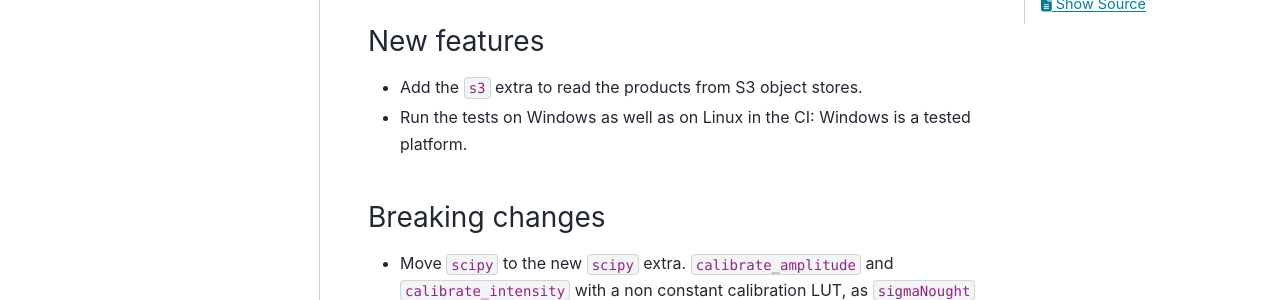
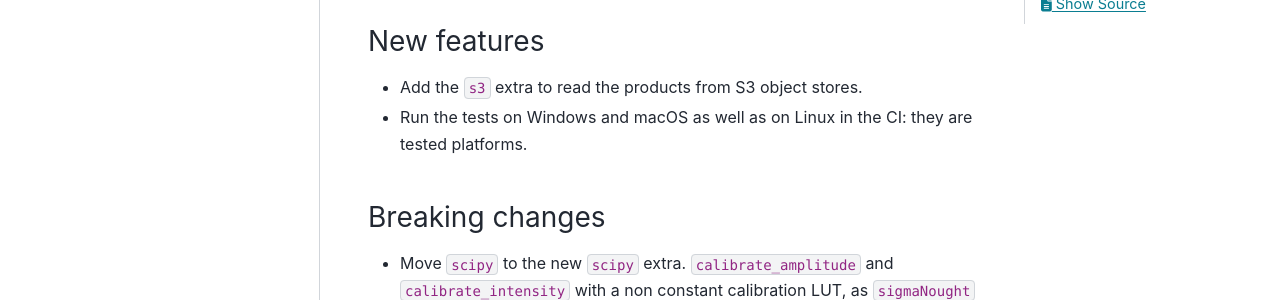
Before and after one commit to bopen/xarray-sentinel, a Sphinx documentation site: the page built from docs/whats-new.md, in a window 1280 px wide and 900 px high. Shown: the part 362-662 px from the top of the window. Built offline with Sphinx 7.4.7 and the PyData theme 0.15.4, drawn with Linux system fonts in a browser that asks for light colours; pages that are not in the unit, such as notebooks, are missing from menus; the version number could not be read and is left out.

Commit message:
Run the unit tests on macOS in CI as well
Add the test-on-macos job, as the Windows one with the make of the runner.
The docs and the distribution are built after it passes.

Co-Authored-By: Claude Opus 5.5 <noreply@anthropic.com>

```diff
--- a/docs/whats-new.md
+++ b/docs/whats-new.md
@@ -7,7 +7,8 @@ Fewer required dependencies: opening the products needs neither `scipy` nor `zar
 ### New features
 
 - Add the `s3` extra to read the products from S3 object stores.
-- Run the tests on Windows as well as on Linux in the CI: Windows is a tested platform.
+- Run the tests on Windows and macOS as well as on Linux in the CI: they are tested
+  platforms.
 
 ### Breaking changes
 
```
Also changed, not shown: 1 other file.
